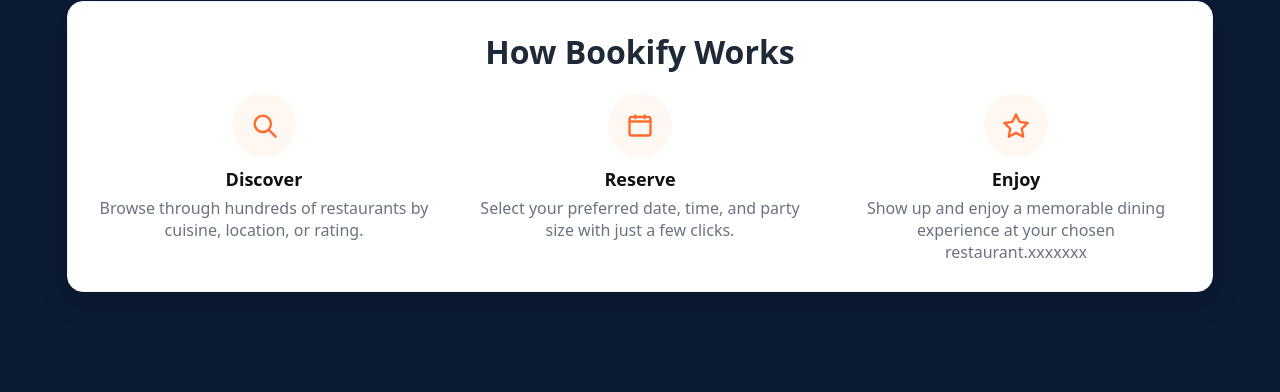
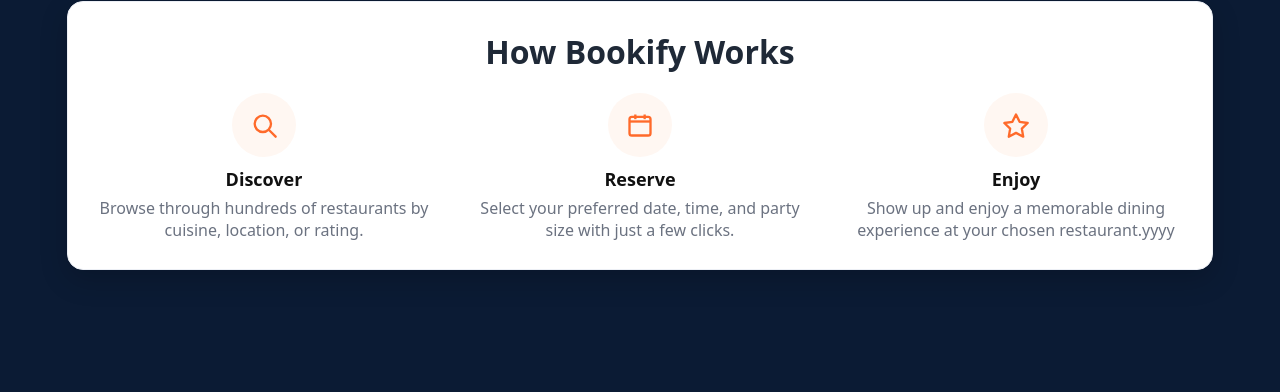
Before and after one commit to eligeabiantoun/bookify, a Django app: page / in a window 1280 px wide; the page is wider, and only the part inside the window is pictured. Shown: the part 1780-2172 px from the top of that part. After the commit the page ends 2050 px from the top of that part, so only its background shows below. Run offline with Django 5.2, Linux system fonts and the light colour scheme; parts of the project's set-up code (start-up, migrations or seed data) failed here and were passed over.

Commit message:
Update home.html

```diff
--- a/templates/home.html
+++ b/templates/home.html
@@ -251,7 +251,7 @@
             </svg>
           </div>
           <h3>Enjoy</h3>
-          <p>Show up and enjoy a memorable dining experience at your chosen restaurant.xxxxxxx</p>
+          <p>Show up and enjoy a memorable dining experience at your chosen restaurant.yyyy</p>
         </div>
       </div>
     </section>
```
